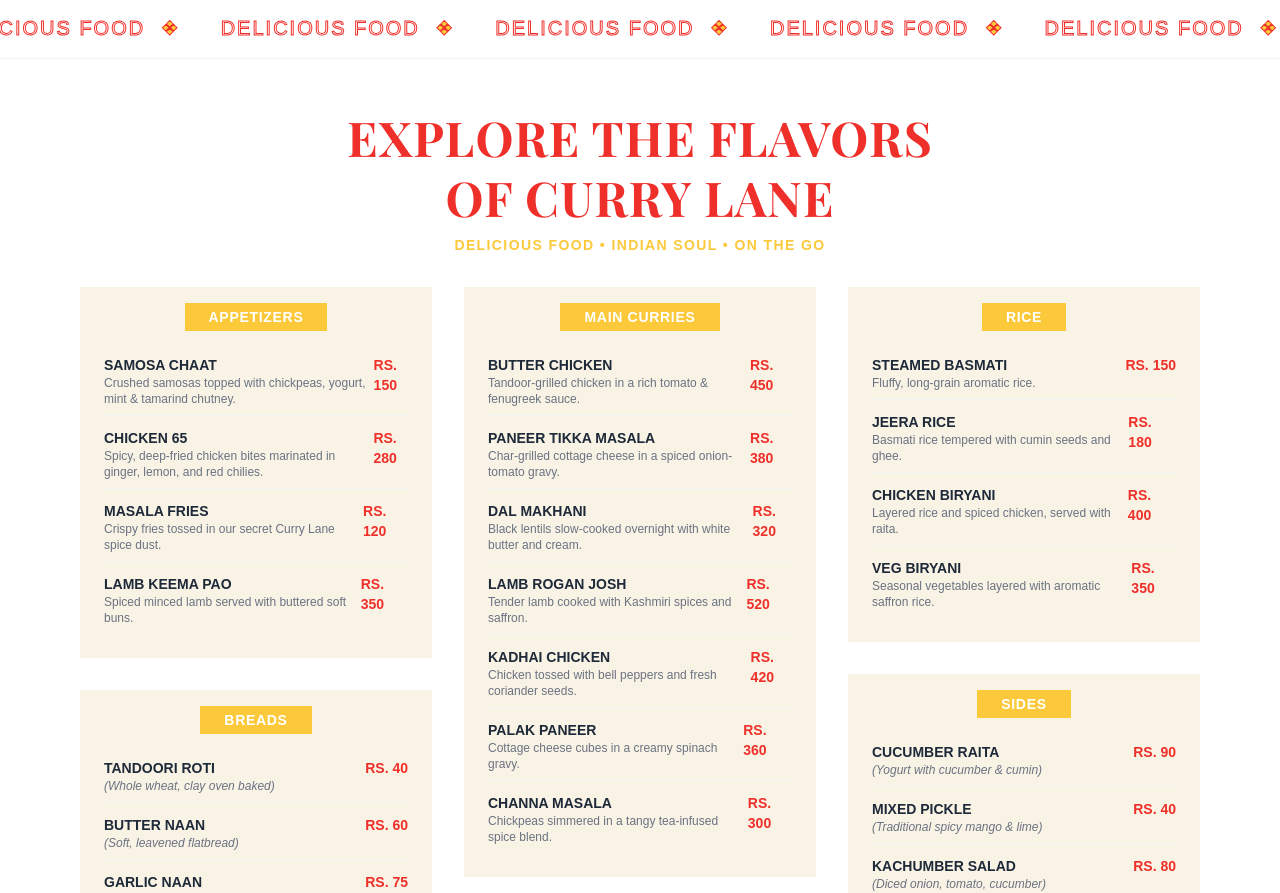
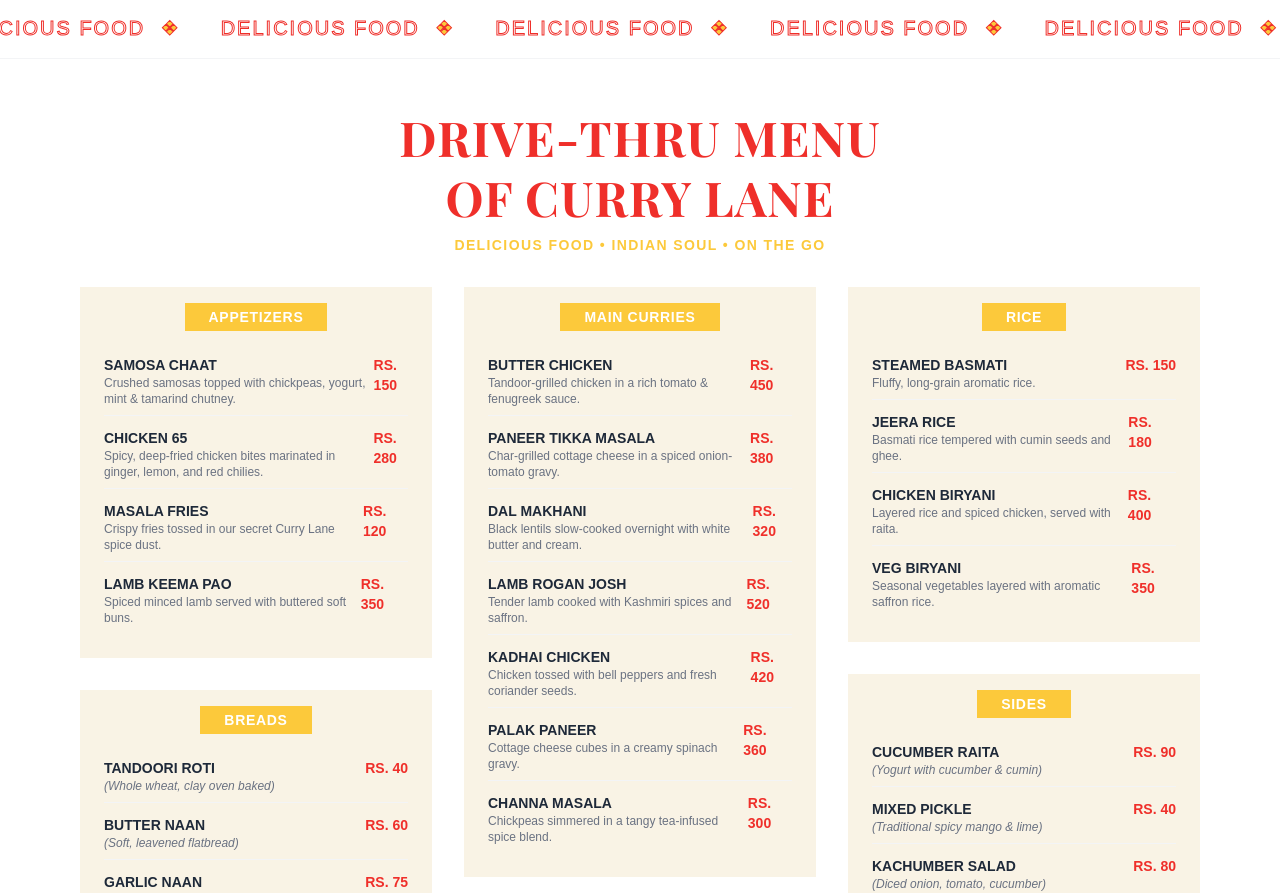
Before and after one commit to anujbargotra3015-droid/curry-lane-website, a Next.js app: page / in a window 1280 px wide. Shown: the part 2570-3463 px from the top of the page. Built offline with nearby package versions, Linux system fonts and the light colour scheme.

Commit message:
smth pro

```diff
--- a/src/app/menu/page.tsx
+++ b/src/app/menu/page.tsx
@@ -161,7 +161,7 @@ function MenuContent() {
 
         <div className="relative z-10 text-center px-4 animate-fade-in-up">
            <h1 className={`${playfair.className} text-[60px] md:text-[150px] font-black text-black tracking-tighter leading-[0.8] drop-shadow-[4px_4px_0px_rgba(255,255,255,0.5)]`}>
-             Drive-Thru Menu
+             Delivery Menu
            </h1>
         </div>
       </section>
--- a/src/components/heromenu.tsx
+++ b/src/components/heromenu.tsx
@@ -159,7 +159,7 @@ export default function HeroMenu() {
       {/* Header Section */}
       <div className="text-center pt-12 pb-8 px-4">
         <h2 className="font-serif-display text-4xl md:text-5xl font-bold text-[#EF2F2A] uppercase leading-tight tracking-wide mb-2">
-          EXPLORE THE FLAVORS
+          DRIVE-THRU MENU
           <br />
           OF CURRY LANE
         </h2>
```
